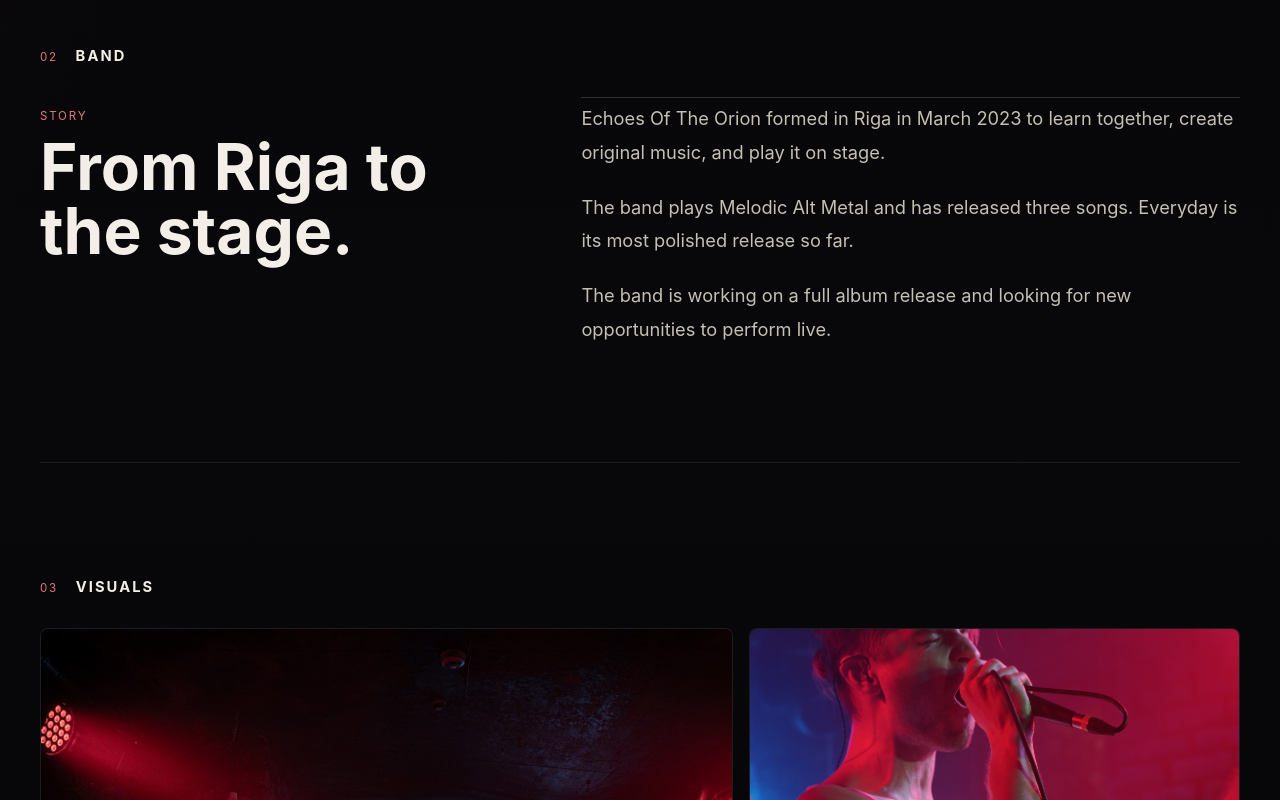
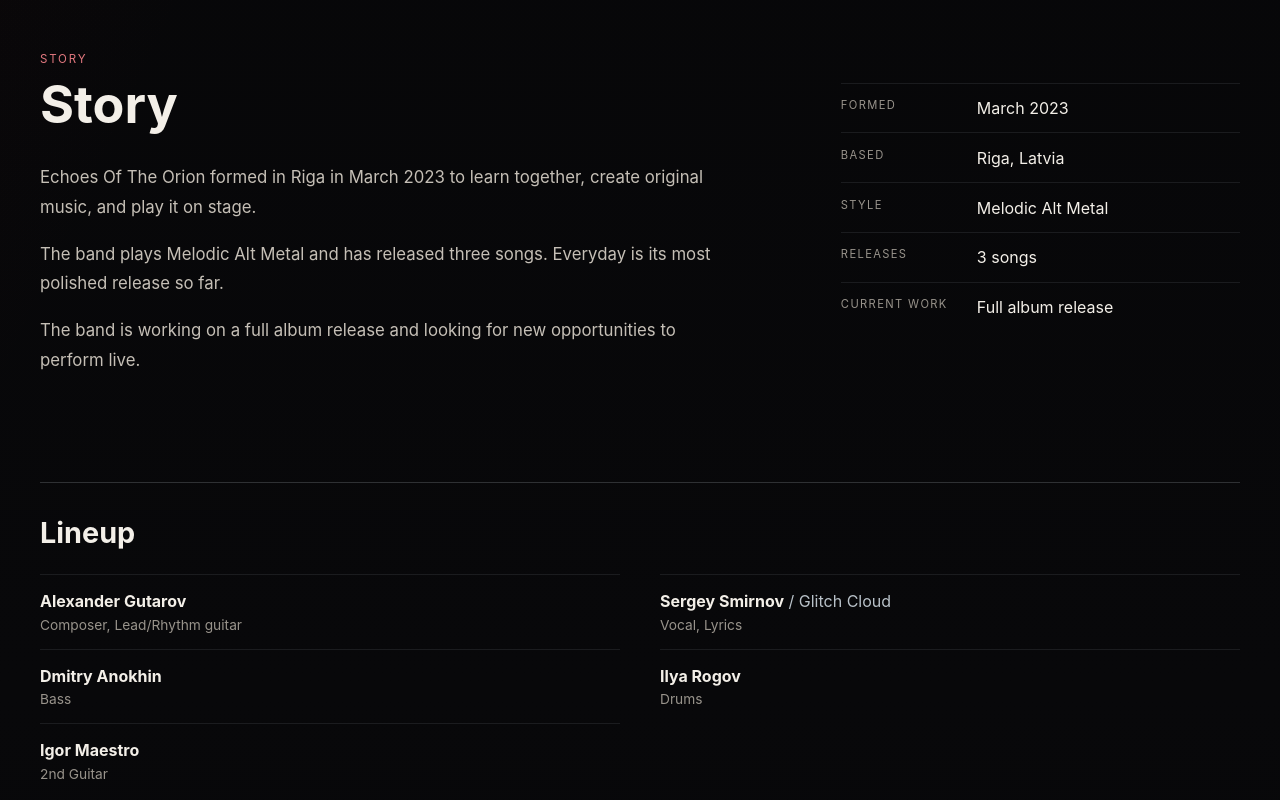
Before and after one commit to Glitch-Cloud-Code/EotoWebsie, a React (Vite) app: page / in a window 1280 px wide. Shown: the part 1600-2400 px from the top of the page. Built offline with nearby package versions, Linux system fonts and the light colour scheme; no server answers; a web font is replaced by a local one.

Commit message:
feat: add band story and lineup

```diff
--- a/src/App.css
+++ b/src/App.css
@@ -113,6 +113,7 @@ footer {
 .hero-section,
 .content-band,
 .featured-release,
+.band-story,
 .site-footer {
   width: min(var(--content-width), calc(100% - 2rem));
   margin: 0 auto;
@@ -440,35 +441,105 @@ footer {
   border-left: 1px solid var(--color-line);
 }
 
-.about-layout {
-  display: grid;
-  grid-template-columns: minmax(16rem, 0.8fr) minmax(0, 1.2fr);
-  gap: clamp(2rem, 8vw, 8rem);
+.band-story {
+  padding: clamp(4.5rem, 9vw, 8rem) 0;
+  border-top: 1px solid var(--color-line);
 }
 
-.about-title h3,
+.band-story-overview {
+  display: grid;
+  grid-template-columns: minmax(0, 7fr) minmax(18rem, 4fr);
+  gap: clamp(3rem, 8vw, 7rem);
+}
+
+.band-story-copy h2 {
+  margin: 0.75rem 0 2rem;
+  color: var(--color-text);
+  font-size: 3.25rem;
+  line-height: 1;
+  letter-spacing: 0;
+}
+
+.band-story-copy p {
+  max-width: 48rem;
+  margin: 0 0 1.1rem;
+  color: var(--color-muted);
+  font-size: 1.05rem;
+  line-height: 1.75;
+}
+
+.band-story-facts {
+  margin: 2.2rem 0 0;
+}
+
+.band-story-facts > div {
+  display: grid;
+  grid-template-columns: 7.5rem minmax(0, 1fr);
+  gap: 1rem;
+  padding: 0.9rem 0;
+  border-top: 1px solid var(--color-line);
+}
+
+.band-story-facts dt {
+  color: var(--color-dim);
+  font-size: 0.7rem;
+  text-transform: uppercase;
+  letter-spacing: 0.12em;
+}
+
+.band-story-facts dd {
+  margin: 0;
+  color: var(--color-text);
+}
+
+.band-lineup {
+  margin-top: clamp(3rem, 7vw, 6rem);
+  padding-top: 2rem;
+  border-top: 1px solid var(--color-line-strong);
+}
+
+.band-lineup h3 {
+  margin: 0 0 1.5rem;
+  color: var(--color-text);
+  font-size: 1.8rem;
+  letter-spacing: 0;
+}
+
+.band-lineup ul {
+  display: grid;
+  grid-template-columns: repeat(2, minmax(0, 1fr));
+  gap: 0 2.5rem;
+  margin: 0;
+  padding: 0;
+  list-style: none;
+}
+
+.band-lineup li {
+  display: grid;
+  gap: 0.35rem;
+  padding: 1rem 0;
+  border-top: 1px solid var(--color-line);
+}
+
+.band-member-name {
+  color: var(--color-text);
+  font-weight: 650;
+}
+
+.band-member-alias {
+  color: var(--color-steel);
+}
+
+.band-member-roles {
+  color: var(--color-dim);
+  font-size: 0.86rem;
+}
+
 .site-footer h2 {
   margin: 0.5rem 0 0;
   color: var(--color-text);
   font-size: clamp(2.25rem, 5vw, 4.7rem);
   line-height: 1;
-}
-
-.about-copy {
-  padding-top: 0.25rem;
-  border-top: 1px solid var(--color-line-strong);
-}
-
-.about-copy p {
-  max-width: 48rem;
-  margin: 0;
-  color: var(--color-muted);
-  font-size: clamp(1rem, 1.5vw, 1.14rem);
-  line-height: 1.85;
-}
-
-.about-copy p + p {
-  margin-top: 1.3rem;
 }
 
 .gallery-grid {
@@ -615,9 +686,9 @@ footer {
     margin: 0 auto;
   }
 
-  .about-layout {
+  .band-story-overview {
     grid-template-columns: 1fr;
-    gap: 2.5rem;
+    gap: 1.5rem;
   }
 }
 
@@ -626,6 +697,7 @@ footer {
   .hero-section,
   .content-band,
   .featured-release,
+  .band-story,
   .site-footer {
     width: min(var(--content-width), calc(100% - 2rem));
   }
@@ -669,6 +741,18 @@ footer {
 
   .content-band {
     padding: 3.5rem 0;
+  }
+
+  .band-story {
+    padding: 3.5rem 0;
+  }
+
+  .band-story-copy h2 {
+    font-size: 2.6rem;
+  }
+
+  .band-lineup ul {
+    grid-template-columns: minmax(0, 1fr);
   }
 
   .shows-heading > div {
--- a/src/App.tsx
+++ b/src/App.tsx
@@ -8,13 +8,14 @@ import {
 } from 'lucide-react'
 import './App.css'
 import { siteContent } from './content/siteContent'
+import { BandStory } from './components/BandStory'
 import { FeaturedRelease } from './components/FeaturedRelease'
 import { HeroSection } from './components/HeroSection'
 
 const navigation = [
   { href: '#shows', label: 'Shows' },
   { href: '#everyday', label: 'Everyday' },
-  { href: '#band', label: 'Story' },
+  { href: '#story', label: 'Story' },
   { href: '#visuals', label: 'Photos' },
   { href: '#connect', label: 'Contact' },
 ]
@@ -28,7 +29,7 @@ function SocialIcon({ kind }: { kind: string }) {
 }
 
 function App() {
-  const { about, gallery, links, footer } = siteContent
+  const { gallery, links, footer } = siteContent
   const [menuOpen, setMenuOpen] = useState(false)
   const closeMenu = () => setMenuOpen(false)
 
@@ -80,25 +81,11 @@ function App() {
 
         <FeaturedRelease release={siteContent.featuredRelease} />
 
-        <section className="content-band band-section" id="band">
-          <div className="section-heading">
-            <span className="section-index">02</span>
-            <h2>Band</h2>
-          </div>
-
-          <div className="about-layout">
-            <div className="about-title">
-              <p className="section-kicker">{about.kicker}</p>
-              <h3>{about.title}</h3>
-            </div>
-
-            <div className="about-copy">
-              {about.paragraphs.map((paragraph) => (
-                <p key={paragraph}>{paragraph}</p>
-              ))}
-            </div>
-          </div>
-        </section>
+        <BandStory
+          identity={siteContent.identity}
+          members={siteContent.members}
+          story={siteContent.story}
+        />
 
         <section className="content-band gallery-section" id="visuals">
           <div className="section-heading">
--- /dev/null
+++ b/src/components/BandStory.tsx
@@ -0,0 +1,59 @@
+import type { SiteContent } from '../content/siteContent'
+
+type BandStoryProps = {
+  identity: SiteContent['identity']
+  members: SiteContent['members']
+  story: SiteContent['story']
+}
+
+export function BandStory({ identity, members, story }: BandStoryProps) {
+  const facts = [
+    ['Formed', identity.formed],
+    ['Based', identity.location],
+    ['Style', identity.genre],
+    ['Releases', `${identity.releasedSongCount} songs`],
+    ['Current work', identity.currentWork],
+  ]
+
+  return (
+    <section aria-labelledby="story-title" className="band-story" id="story">
+      <div className="band-story-overview">
+        <div className="band-story-copy">
+          <span className="section-index">STORY</span>
+          <h2 id="story-title">Story</h2>
+          {story.map((paragraph) => (
+            <p key={paragraph}>{paragraph}</p>
+          ))}
+        </div>
+
+        <dl className="band-story-facts">
+          {facts.map(([label, value]) => (
+            <div key={label}>
+              <dt>{label}</dt>
+              <dd>{value}</dd>
+            </div>
+          ))}
+        </dl>
+      </div>
+
+      <div aria-labelledby="lineup-title" className="band-lineup">
+        <h3 id="lineup-title">Lineup</h3>
+        <ul>
+          {members.map((member) => (
+            <li key={member.name}>
+              <span className="band-member-identity">
+                <span className="band-member-name">{member.name}</span>
+                {member.alias ? (
+                  <span className="band-member-alias"> / {member.alias}</span>
+                ) : null}
+              </span>
+              <span className="band-member-roles">
+                {member.roles.join(', ')}
+              </span>
+            </li>
+          ))}
+        </ul>
+      </div>
+    </section>
+  )
+}
--- a/src/content/siteContent.ts
+++ b/src/content/siteContent.ts
@@ -94,11 +94,6 @@ export type SiteContent = {
   }
 
   // Temporary projections keep lower page sections working while they migrate.
-  about: {
-    kicker: string
-    paragraphs: string[]
-    title: string
-  }
   links: {
     label: string
     url: string
@@ -280,11 +275,6 @@ export const siteContent: SiteContent = {
     email,
     statement: 'Live invitations, collaboration, and general enquiries.',
   },
-  about: {
-    kicker: 'Story',
-    paragraphs: story,
-    title: 'From Riga to the stage.',
-  },
   links: platforms.map(({ label, url }) => ({ label, url })),
   footer: {
     kicker: 'Contact',
```
Also changed, not shown: 1 other file (tests, documents, lock files or other folders).
